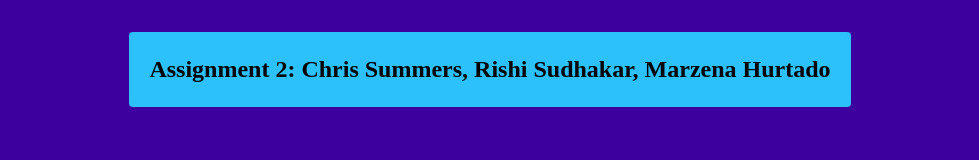
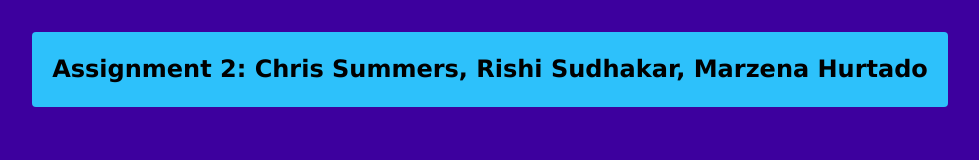
Before and after one commit to marzenah88/INST377_asst2, a website: page public/asst-2/index.html in a window 1280 px wide. Shown: the whole page, without its empty margins (150-1129 px from the left). Drawn offline with Linux system fonts and the light colour scheme.

Commit message:
Update styles.css
added modified styles from lecture vid

```diff
--- a/public/asst-2/styles.css
+++ b/public/asst-2/styles.css
@@ -1,5 +1,11 @@
 body {
   background: #3d009e;
+  font-size: 1.0em;
+  line-height: 1.6;
+  font-weight: 400;
+  font-family: Verdana, Geneva, Tahoma, sans-serif;
+  /* color: rgb(34, 34, 34); */
+  color: #f72307;
 }
 
 .wrapper {
```
